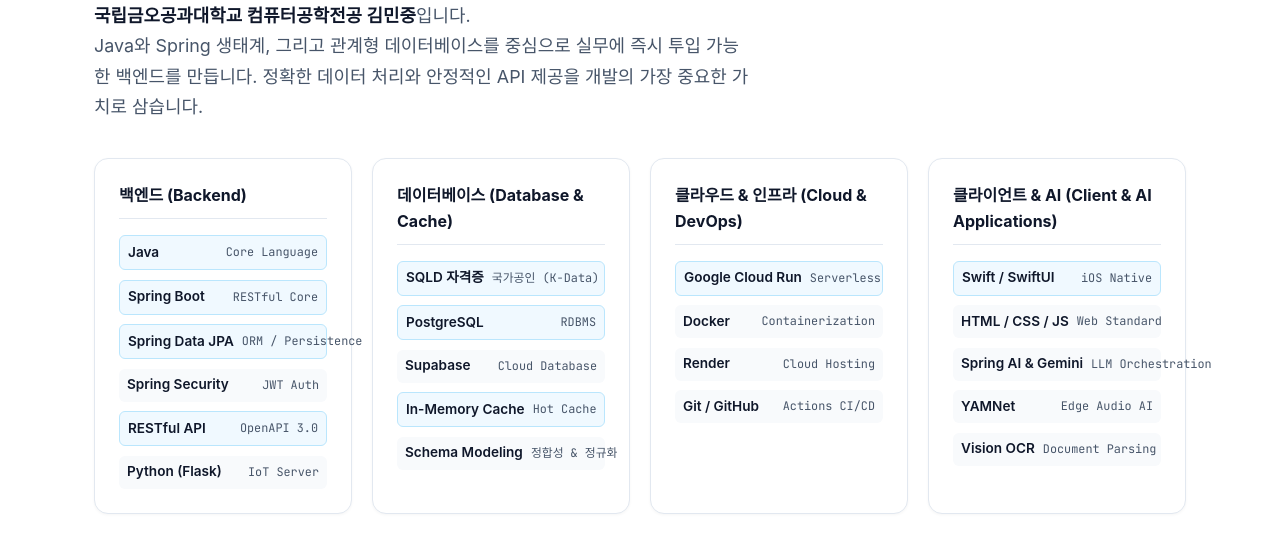
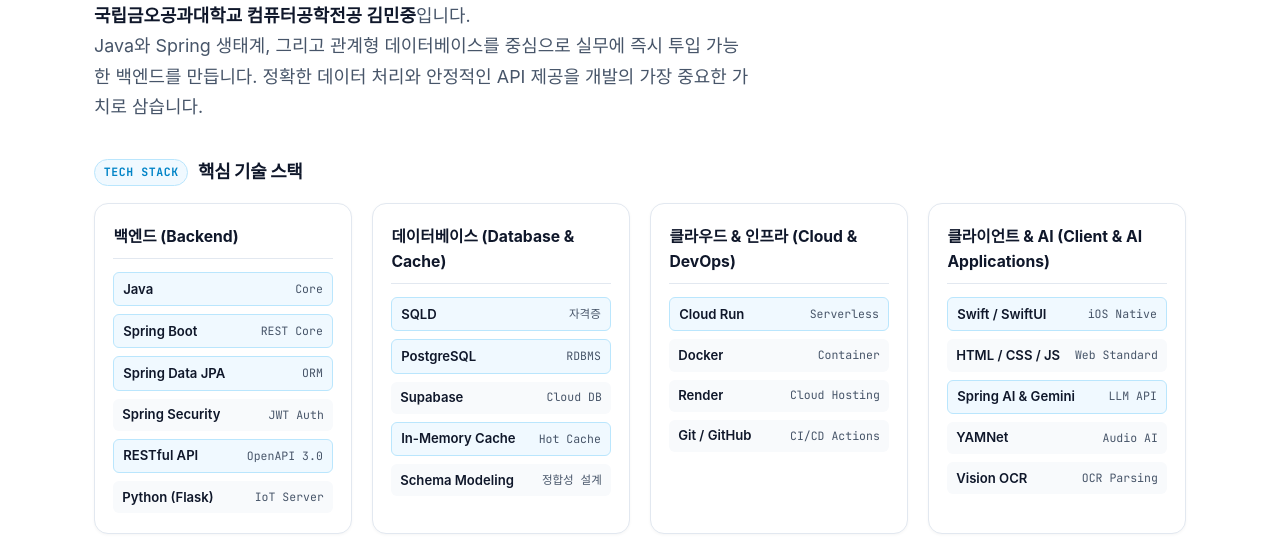
Before and after one commit to kmj830/portfolio, a plain HTML site: page index.html in a window 1280 px wide. Shown: the part 351-898 px from the top of the page. Drawn offline with Linux system fonts and the light colour scheme; a web font is replaced by a local one.

Commit message:
feat: add tech stack hero header, prevent badge overflow, update SQLD/DogMate status

```diff
--- a/css/style.css
+++ b/css/style.css
@@ -246,6 +246,33 @@
   margin: 1.75rem 0 2.25rem;
 }
 
+.hero-skills-header {
+  display: flex;
+  align-items: center;
+  gap: 0.6rem;
+  margin-bottom: 1rem;
+}
+
+.hero-skills-badge {
+  font-family: var(--font-mono);
+  font-size: 0.72rem;
+  font-weight: 700;
+  color: var(--accent-primary);
+  background-color: var(--accent-subtle);
+  border: 1px solid var(--accent-border);
+  padding: 0.2rem 0.55rem;
+  border-radius: var(--radius-full);
+  text-transform: uppercase;
+  letter-spacing: 0.05em;
+}
+
+.hero-skills-title {
+  font-size: 1.12rem;
+  font-weight: 800;
+  color: var(--text-main);
+  letter-spacing: -0.015em;
+}
+
 .hero-actions {
   display: flex;
   flex-wrap: wrap;
@@ -443,6 +470,12 @@
   background-color: var(--prod-purple-bg);
   color: var(--prod-purple);
   border: 1px solid var(--prod-purple-border);
+}
+
+.status-chip.completed {
+  background-color: var(--live-green-bg);
+  color: var(--live-green);
+  border: 1px solid var(--live-green-border);
 }
 
 .status-dot {
@@ -766,7 +799,7 @@
    ========================================================================== */
 .skills-grid {
   display: grid;
-  grid-template-columns: repeat(auto-fit, minmax(250px, 1fr));
+  grid-template-columns: repeat(auto-fit, minmax(240px, 1fr));
   gap: 1.25rem;
 }
 
@@ -774,34 +807,37 @@
   background-color: var(--bg-card);
   border: 1px solid var(--border-light);
   border-radius: var(--radius-lg);
-  padding: 1.5rem;
+  padding: 1.25rem 1.15rem;
   box-shadow: var(--shadow-subtle);
+  min-width: 0;
 }
 
 .skill-category-title {
-  font-size: 1rem;
+  font-size: 0.98rem;
   font-weight: 700;
   color: var(--text-main);
-  margin-bottom: 1rem;
-  padding-bottom: 0.6rem;
+  margin-bottom: 0.85rem;
+  padding-bottom: 0.55rem;
   border-bottom: 1px solid var(--border-light);
 }
 
 .skill-items-list {
   display: flex;
   flex-direction: column;
-  gap: 0.6rem;
+  gap: 0.5rem;
 }
 
 .skill-item {
   display: flex;
   align-items: center;
   justify-content: space-between;
-  gap: 0.5rem;
-  font-size: 0.85rem;
-  padding: 0.35rem 0.5rem;
+  gap: 0.4rem;
+  font-size: 0.82rem;
+  padding: 0.35rem 0.55rem;
   border-radius: var(--radius-sm);
   background-color: var(--bg-subtle);
+  min-width: 0;
+  overflow: hidden;
 }
 
 .skill-item.highlight {
@@ -813,13 +849,17 @@
   font-weight: 600;
   color: var(--text-main);
   white-space: nowrap;
+  overflow: hidden;
+  text-overflow: ellipsis;
+  min-width: 0;
 }
 
 .skill-level {
   font-family: var(--font-mono);
-  font-size: 0.74rem;
+  font-size: 0.72rem;
   color: var(--text-muted);
   white-space: nowrap;
+  flex-shrink: 0;
 }
 
 /* ==========================================================================
--- a/index.html
+++ b/index.html
@@ -84,6 +84,10 @@
 
         <!-- Technical Skills Matrix in Hero -->
         <div id="skills" class="hero-skills-container">
+          <div class="hero-skills-header">
+            <span class="hero-skills-badge">Tech Stack</span>
+            <h3 class="hero-skills-title">핵심 기술 스택</h3>
+          </div>
           <div id="skills-grid" class="skills-grid">
             <!-- Populated by js/app.js -->
           </div>
@@ -121,16 +125,13 @@
         <div class="section-header">
           <span class="section-tag">Featured Work</span>
           <h2 class="section-title">핵심 프로젝트 5선</h2>
-          <p class="section-subtitle">
-            단순 과제를 제외하고, 실제 배포 및 현장 도입, 기술적 트러블슈팅을 거친 대표 프로젝트들을 선별했습니다.
-          </p>
         </div>
 
         <!-- Filter Buttons (Status-based) -->
         <div class="filter-tabs">
           <button type="button" class="filter-btn active" data-filter="all">전체 (5)</button>
-          <button type="button" class="filter-btn" data-filter="completed">진행 완료 (3)</button>
-          <button type="button" class="filter-btn" data-filter="progress">진행 중 (2)</button>
+          <button type="button" class="filter-btn" data-filter="completed">진행 완료 (4)</button>
+          <button type="button" class="filter-btn" data-filter="progress">진행 중 (1)</button>
         </div>
 
         <!-- Dynamic Projects Grid -->
--- a/js/app.js
+++ b/js/app.js
@@ -183,10 +183,10 @@
     name: "DogMate (멍메이트)",
     subtitle: "반려동물 분리불안 완화 및 이상행동 원격 케어 IoT 솔루션",
     categories: ["backend", "iot", "ai"],
-    status: "진행 중",
-    statusType: "progress",
+    status: "진행 완료",
+    statusType: "completed",
     affiliation: "국립금오공과대학교 IoT 기초설계 (담당: 손기봉 교수님)",
-    period: "2026.09 - 진행 중",
+    period: "2026.09",
     role: "하드웨어 센서/액추에이터 제어, 클라우드 연동 및 시스템 아키텍처 설계",
     techStack: [
       "Raspberry Pi",
@@ -294,9 +294,9 @@
   {
     category: "백엔드 (Backend)",
     skills: [
-      { name: "Java", level: "Core Language", highlight: true },
-      { name: "Spring Boot", level: "RESTful Core", highlight: true },
-      { name: "Spring Data JPA", level: "ORM / Persistence", highlight: true },
+      { name: "Java", level: "Core", highlight: true },
+      { name: "Spring Boot", level: "REST Core", highlight: true },
+      { name: "Spring Data JPA", level: "ORM", highlight: true },
       { name: "Spring Security", level: "JWT Auth" },
       { name: "RESTful API", level: "OpenAPI 3.0", highlight: true },
       { name: "Python (Flask)", level: "IoT Server" }
@@ -305,20 +305,20 @@
   {
     category: "데이터베이스 (Database & Cache)",
     skills: [
-      { name: "SQLD 자격증", level: "국가공인 (K-Data)", highlight: true },
+      { name: "SQLD", level: "자격증", highlight: true },
       { name: "PostgreSQL", level: "RDBMS", highlight: true },
-      { name: "Supabase", level: "Cloud Database" },
+      { name: "Supabase", level: "Cloud DB" },
       { name: "In-Memory Cache", level: "Hot Cache", highlight: true },
-      { name: "Schema Modeling", level: "정합성 & 정규화" }
+      { name: "Schema Modeling", level: "정합성 설계" }
     ]
   },
   {
     category: "클라우드 & 인프라 (Cloud & DevOps)",
     skills: [
-      { name: "Google Cloud Run", level: "Serverless", highlight: true },
-      { name: "Docker", level: "Containerization" },
+      { name: "Cloud Run", level: "Serverless", highlight: true },
+      { name: "Docker", level: "Container" },
       { name: "Render", level: "Cloud Hosting" },
-      { name: "Git / GitHub", level: "Actions CI/CD" }
+      { name: "Git / GitHub", level: "CI/CD Actions" }
     ]
   },
   {
@@ -326,9 +326,9 @@
     skills: [
       { name: "Swift / SwiftUI", level: "iOS Native", highlight: true },
       { name: "HTML / CSS / JS", level: "Web Standard" },
-      { name: "Spring AI & Gemini", level: "LLM Orchestration" },
-      { name: "YAMNet", level: "Edge Audio AI" },
-      { name: "Vision OCR", level: "Document Parsing" }
+      { name: "Spring AI & Gemini", level: "LLM API", highlight: true },
+      { name: "YAMNet", level: "Audio AI" },
+      { name: "Vision OCR", level: "OCR Parsing" }
     ]
   }
 ];
@@ -471,7 +471,7 @@
       <div class="skill-items-list">
         ${group.skills.map(s => `
           <div class="skill-item ${s.highlight ? 'highlight' : ''}">
-            <span class="skill-name">${s.name}</span>
+            <span class="skill-name" title="${s.name}">${s.name}</span>
             <span class="skill-level">${s.level}</span>
           </div>
         `).join("")}
```
